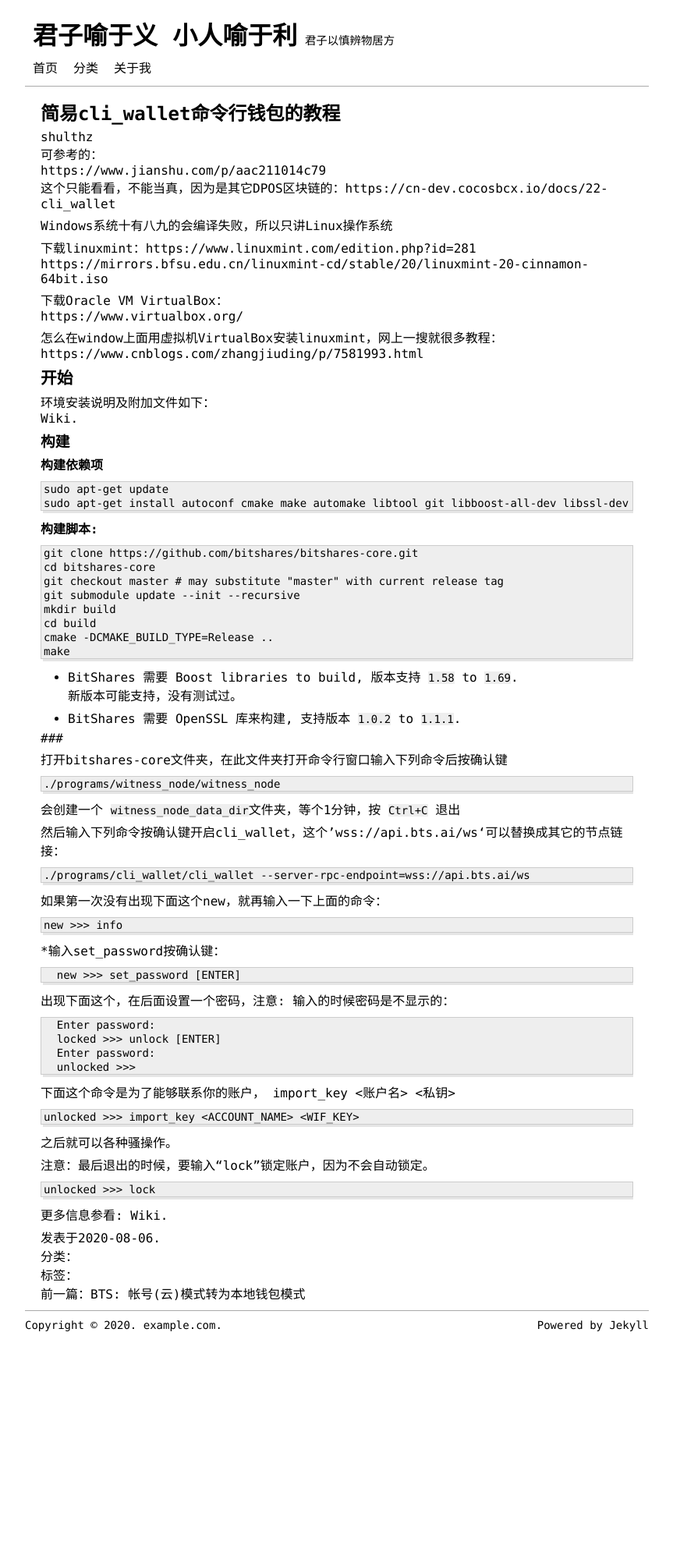
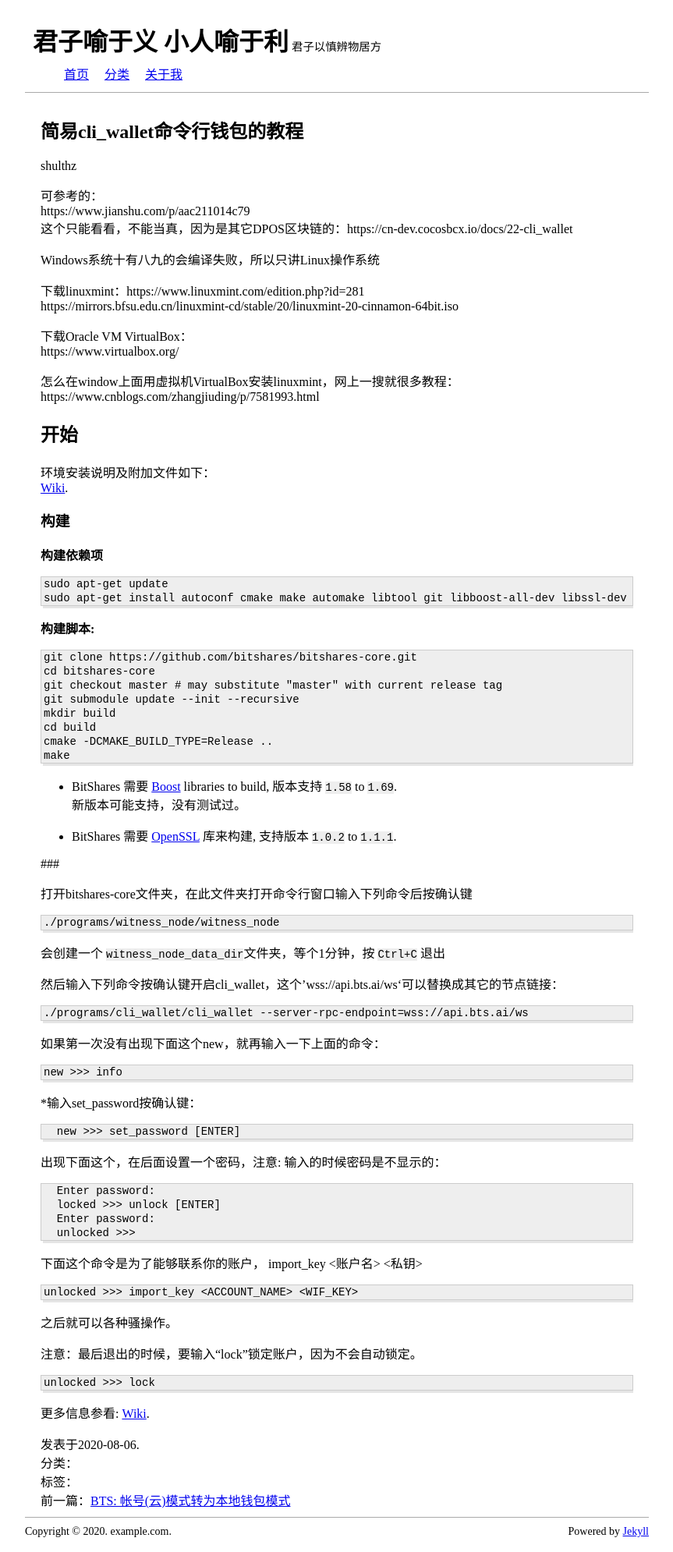
Before and after one commit to shulthz/shulthz.github.io, a Jekyll site: the page built from _posts/2020-08-06-简易cli_wallet命令行钱包的教程.markdown, in a window 1280 px wide. Shown: the whole page at 78% size, without its empty margins (208-1071 px from the left). Built offline with Jekyll 4.4.1, drawn with Linux system fonts in a browser that asks for light colours; before the commit the page ends 1717 px from its top, so only the background shows below that.

Commit message:
Update base.scss

```diff
--- a/assets/css/base.scss
+++ b/assets/css/base.scss
@@ -4,7 +4,7 @@
 @charset "utf-8";
 
 @import
-  "reset",
+  //"reset",
   "container",
   "header",
   "float",
```
